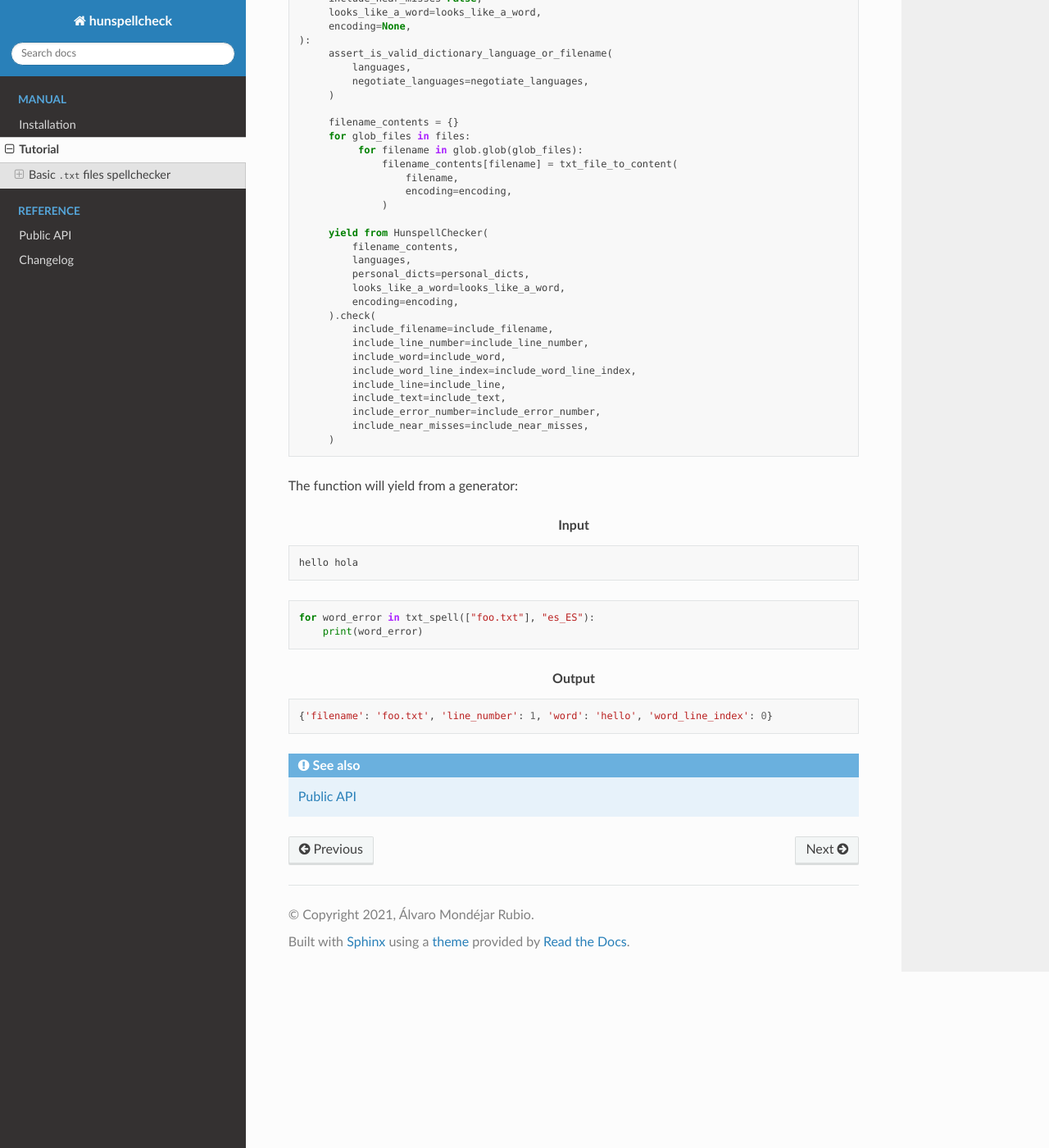
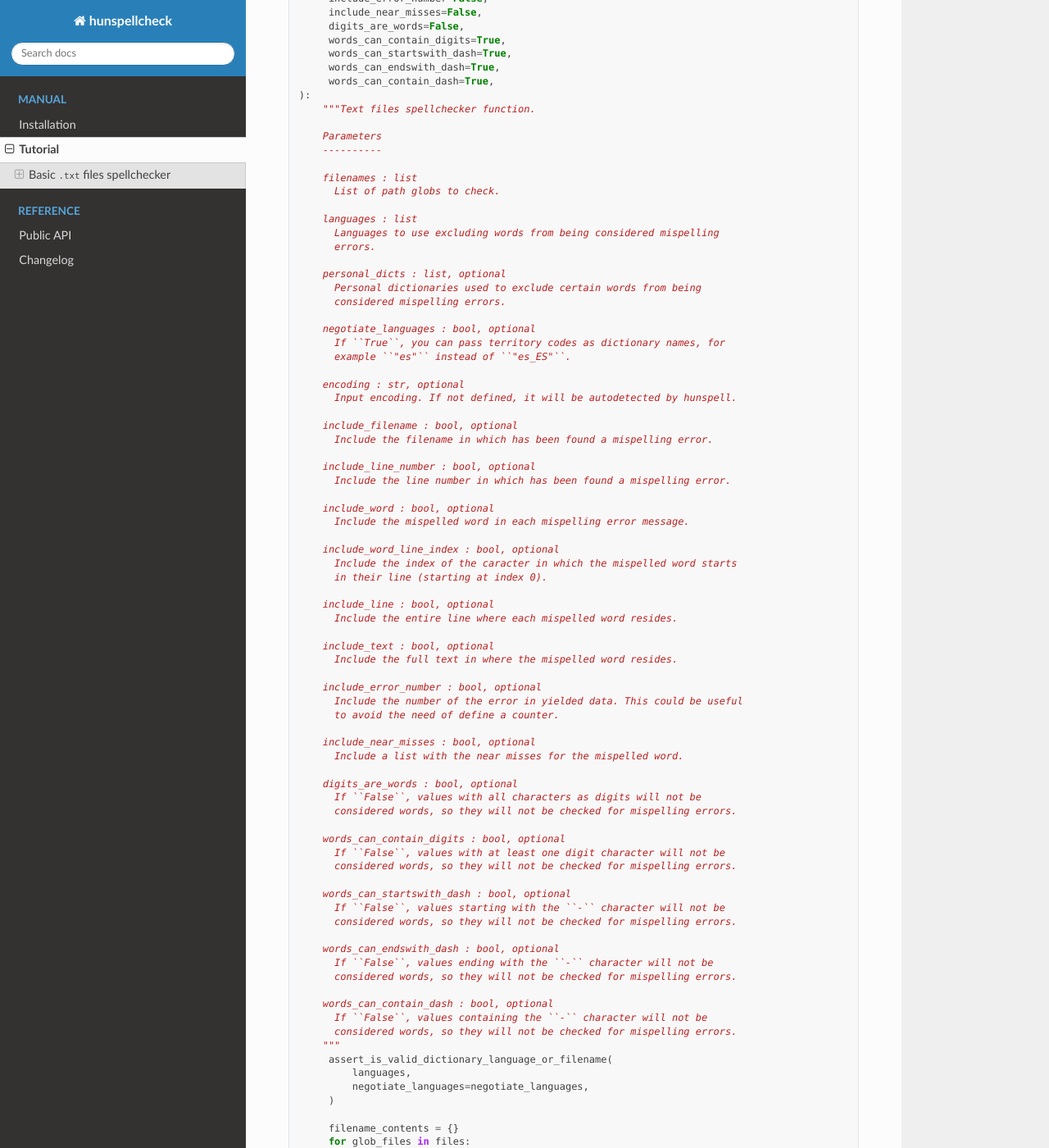
Before and after one commit to mondeja/hunspellcheck, a Sphinx documentation site: the page built from docs/tutorial.rst, in a window 1280 px wide and 1400 px high, scrolled down 2207 px. Shown: the whole window at 82% size. Built offline with Sphinx 7.4.7 and the Read the Docs theme 2.0.0, drawn with Linux system fonts in a browser that asks for light colours; some of the changed text lies outside the part shown.

Commit message:
Add dinamic 'looks_like_a_word' creator function

```diff
--- a/docs/api.rst
+++ b/docs/api.rst
@@ -16,7 +16,7 @@ Spellchecker interface
    :members:
 
 .. autofunction:: hunspellcheck.render_hunspell_word_error
-.. autofunction:: hunspellcheck.looks_like_a_word
+.. autofunction:: hunspellcheck.word.looks_like_a_word_creator
 
 Hunspell utilities
 ~~~~~~~~~~~~~~~~~~
--- a/docs/tutorial.rst
+++ b/docs/tutorial.rst
@@ -118,6 +118,7 @@ Public API interface
         languages,
         personal_dicts=None,
         negotiate_languages=False,
+        encoding=None,
         include_filename=True,
         include_line_number=True,
         include_word=True,
@@ -126,9 +127,81 @@ Public API interface
         include_text=False,
         include_error_number=False,
         include_near_misses=False,
-        looks_like_a_word=looks_like_a_word,
-        encoding=None,
+        digits_are_words=False,
+        words_can_contain_digits=True,
+        words_can_startswith_dash=True,
+        words_can_endswith_dash=True,
+        words_can_contain_dash=True,
    ):
+       """Text files spellchecker function.
+
+       Parameters
+       ----------
+
+       filenames : list
+         List of path globs to check.
+
+       languages : list
+         Languages to use excluding words from being considered mispelling
+         errors.
+
+       personal_dicts : list, optional
+         Personal dictionaries used to exclude certain words from being
+         considered mispelling errors.
+
+       negotiate_languages : bool, optional
+         If ``True``, you can pass territory codes as dictionary names, for
+         example ``"es"`` instead of ``"es_ES"``.
+
+       encoding : str, optional
+         Input encoding. If not defined, it will be autodetected by hunspell.
+
+       include_filename : bool, optional
+         Include the filename in which has been found a mispelling error.
+
+       include_line_number : bool, optional
+         Include the line number in which has been found a mispelling error.
+
+       include_word : bool, optional
+         Include the mispelled word in each mispelling error message.
+
+       include_word_line_index : bool, optional
+         Include the index of the caracter in which the mispelled word starts
+         in their line (starting at index 0).
+
+       include_line : bool, optional
+         Include the entire line where each mispelled word resides.
+
+       include_text : bool, optional
+         Include the full text in where the mispelled word resides.
+
+       include_error_number : bool, optional
+         Include the number of the error in yielded data. This could be useful
+         to avoid the need of define a counter.
+
+       include_near_misses : bool, optional
+         Include a list with the near misses for the mispelled word.
+
+       digits_are_words : bool, optional
+         If ``False``, values with all characters as digits will not be
+         considered words, so they will not be checked for mispelling errors.
+
+       words_can_contain_digits : bool, optional
+         If ``False``, values with at least one digit character will not be
+         considered words, so they will not be checked for mispelling errors.
+
+       words_can_startswith_dash : bool, optional
+         If ``False``, values starting with the ``-`` character will not be
+         considered words, so they will not be checked for mispelling errors.
+
+       words_can_endswith_dash : bool, optional
+         If ``False``, values ending with the ``-`` character will not be
+         considered words, so they will not be checked for mispelling errors.
+
+       words_can_contain_dash : bool, optional
+         If ``False``, values containing the ``-`` character will not be
+         considered words, so they will not be checked for mispelling errors.
+       """
         assert_is_valid_dictionary_language_or_filename(
             languages,
             negotiate_languages=negotiate_languages,
@@ -146,7 +219,13 @@ Public API interface
             filename_contents,
             languages,
             personal_dicts=personal_dicts,
-            looks_like_a_word=looks_like_a_word,
+            looks_like_a_word=looks_like_a_word_creator(
+               digits_are_words=digits_are_words,
+               words_can_contain_digits=words_can_contain_digits,
+               words_can_startswith_dash=words_can_startswith_dash,
+               words_can_endswith_dash=words_can_endswith_dash,
+               words_can_contain_dash=words_can_contain_dash,
+            ),
             encoding=encoding,
         ).check(
             include_filename=include_filename,
--- a/setup.cfg
+++ b/setup.cfg
@@ -1,6 +1,6 @@
 [metadata]
 name = hunspellcheck
-version = 0.0.5
+version = 0.0.6
 description = Spell checkers builder using hunspell.
 long_description = file: README.md
 long_description_content_type = text/markdown
```
Also changed, not shown: other parts of docs/tutorial.rst (+1 -1 lines), hunspellcheck/__init__.py (+4 -7 lines), .bumpversion.cfg, 5 other files.
